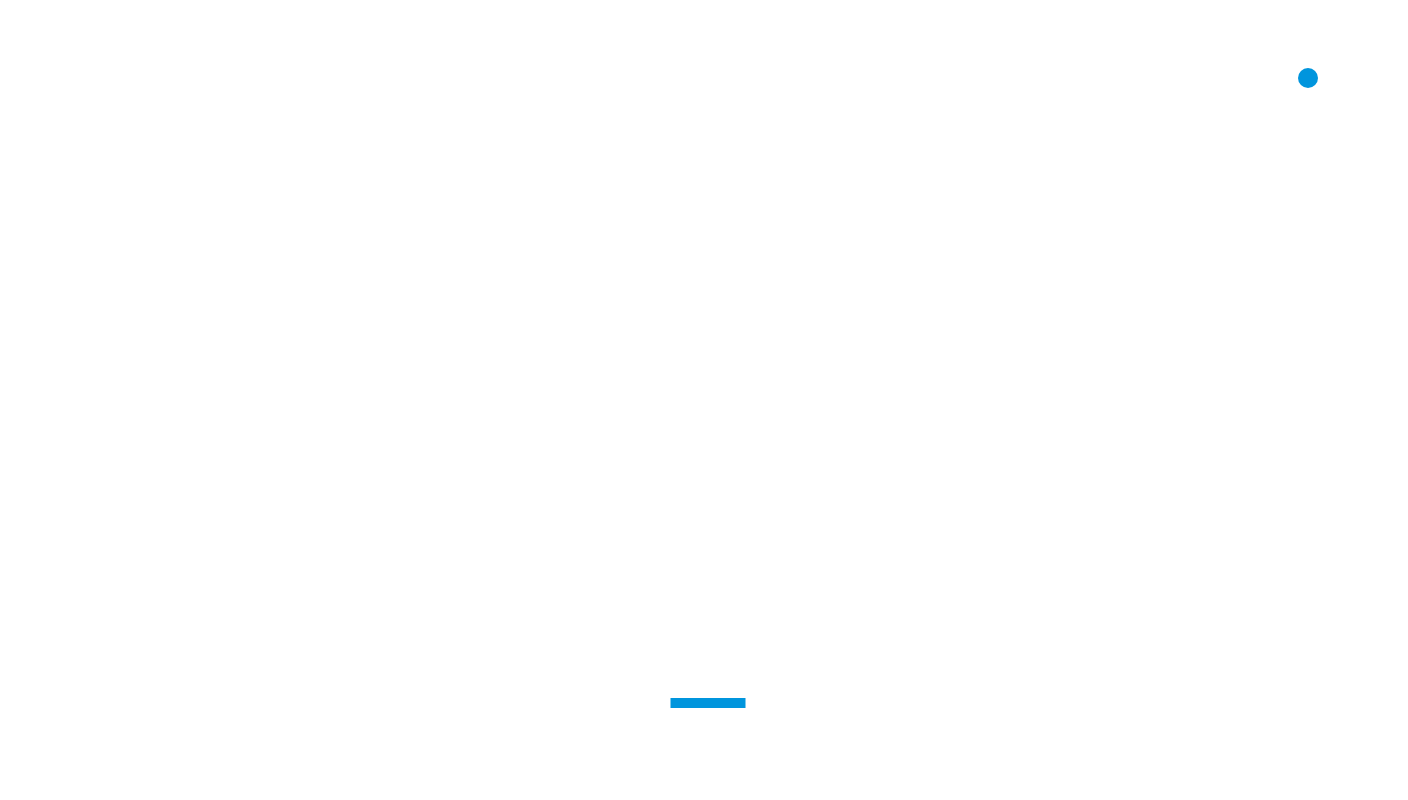
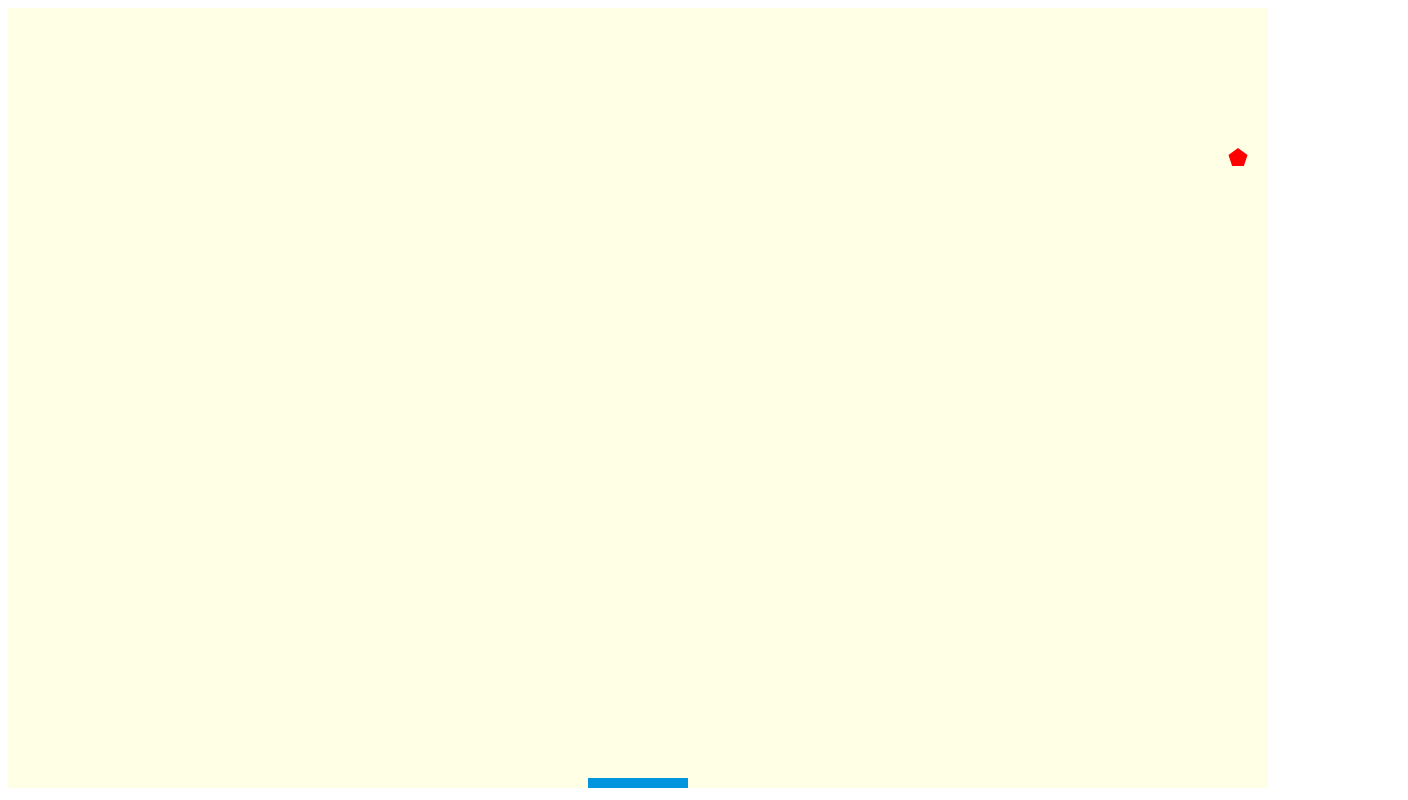
Before and after one commit to natalysemion/gameBall, a plain HTML site: page index.html in a window 1280 px wide. Shown: the whole page, 1408 px wide, since content can reach past the window. Drawn offline with Linux system fonts and the light colour scheme.

Commit message:
Add files via upload

```diff
--- a/index.html
+++ b/index.html
@@ -2,51 +2,65 @@
 <html>
 <head>
     <title>Гра</title>
+    <style>
+        canvas {
+            background-color: #ffffe6;
+        }
+    </style>
 </head>
 <body>
-    <canvas id="gameCanvas" width="1400" height="700"></canvas>
+    <canvas id="gameCanvas"></canvas>
     <script>
-        // Отримуємо доступ до canvas та його контексту
         var canvas = document.getElementById("gameCanvas");
         var ctx = canvas.getContext("2d");
 
-        // Розмір м'яча та початкові координати
+        // Отримуємо розміри вікна
+        var windowWidth = window.innerWidth;
+        var windowHeight = window.innerHeight;
+
+        canvas.width = windowWidth - 20;
+        canvas.height = windowHeight - 20;
+
+        ctx.fillStyle = "##e6ffe6";
+
         var ballRadius = 10;
         var x = canvas.width / 2;
         var y = canvas.height - 30;
-
-        // Початкова швидкість м'яча
         var dx = 2;
         var dy = -2;
+        var colors = ["red", "yellow", "blue", "green"];
+        var colorIndex = 0;
 
-        // Розмір ракетки та її початкові координати
-        var paddleWidth = 75;
+        var paddleWidth = 100;
         var paddleHeight = 10;
         var paddleX = (canvas.width - paddleWidth) / 2;
 
-        // Змінна для відстеження натискання клавіш
         var rightPressed = false;
         var leftPressed = false;
 
-        // Функція для малювання м'яча
+        var gameStarted = true;
+
         function drawBall() {
             ctx.beginPath();
-            ctx.arc(x, y, ballRadius, 0, Math.PI * 2);
-            ctx.fillStyle = "#0095DD";
+            ctx.moveTo(x, y - ballRadius);
+            for (var i = 1; i <= 5; i++) {
+                var angle = Math.PI * 2 * i / 5 - Math.PI / 2;
+                var starX = x + ballRadius * Math.cos(angle);
+                var starY = y + ballRadius * Math.sin(angle);
+                ctx.lineTo(starX, starY);
+            }
+            ctx.closePath();
+            ctx.fillStyle = colors[colorIndex];
             ctx.fill();
-            ctx.closePath();
         }
 
-        // Функція для малювання ракетки
         function drawPaddle() {
             ctx.beginPath();
             ctx.rect(paddleX, canvas.height - paddleHeight, paddleWidth, paddleHeight);
             ctx.fillStyle = "#0095DD";
             ctx.fill();
-            ctx.closePath();
         }
 
-        // Функція для відслідковування натискання клавіш
         function keyDownHandler(e) {
             if (e.key == "Right" || e.key == "ArrowRight") {
                 rightPressed = true;
@@ -63,52 +77,48 @@
             }
         }
 
-        // Встановлюємо обробники подій для клавіш
-        document.addEventListener("keydown", keyDownHandler, false);
-        document.addEventListener("keyup", keyUpHandler, false);
-
-        // Функція для оновлення гри
         function updateGameArea() {
-            // Очищаємо canvas
             ctx.clearRect(0, 0, canvas.width, canvas.height);
 
-            // Малюємо м'яч та ракетку
             drawBall();
             drawPaddle();
 
-            // Змінюємо координати м'яча
+            if (gameStarted) {
                 x += dx;
                 y += dy;
 
-            // Відскок м'яча від меж canvas
                 if (x + dx > canvas.width - ballRadius || x + dx < ballRadius) {
                     dx = -dx;
+                    colorIndex = (colorIndex + 1) % colors.length;
                 }
 
                 if (y + dy < ballRadius) {
                     dy = -dy;
+                    colorIndex = (colorIndex + 1) % colors.length;
                 } else if (y + dy > canvas.height - ballRadius) {
-                // Перевіряємо, чи м'яч влучив у ракетку
                     if (x > paddleX && x < paddleX + paddleWidth) {
                         dy = -dy;
+                        colorIndex = (colorIndex + 1) % colors.length;
                     } else {
-                    // Гра закінчилася
+                        gameStarted = false;
+                        alert("Гра закінчилася. Натисніть OK, щоб спробувати ще раз.");
                         document.location.reload();
                     }
                 }
 
-            // Рух ракетки
                 if (rightPressed && paddleX < canvas.width - paddleWidth) {
                     paddleX += 7;
                 } else if (leftPressed && paddleX > 0) {
                     paddleX -= 7;
                 }
+            }
 
-            // Запускаємо функцію оновлення гри наступного кадру
             requestAnimationFrame(updateGameArea);
         }
 
-        // Запускаємо гру
+        document.addEventListener("keydown", keyDownHandler, false);
+        document.addEventListener("keyup", keyUpHandler, false);
+
         updateGameArea();
     </script>
 </body>
```
Lines whose indentation alone changed are shown as unchanged.
